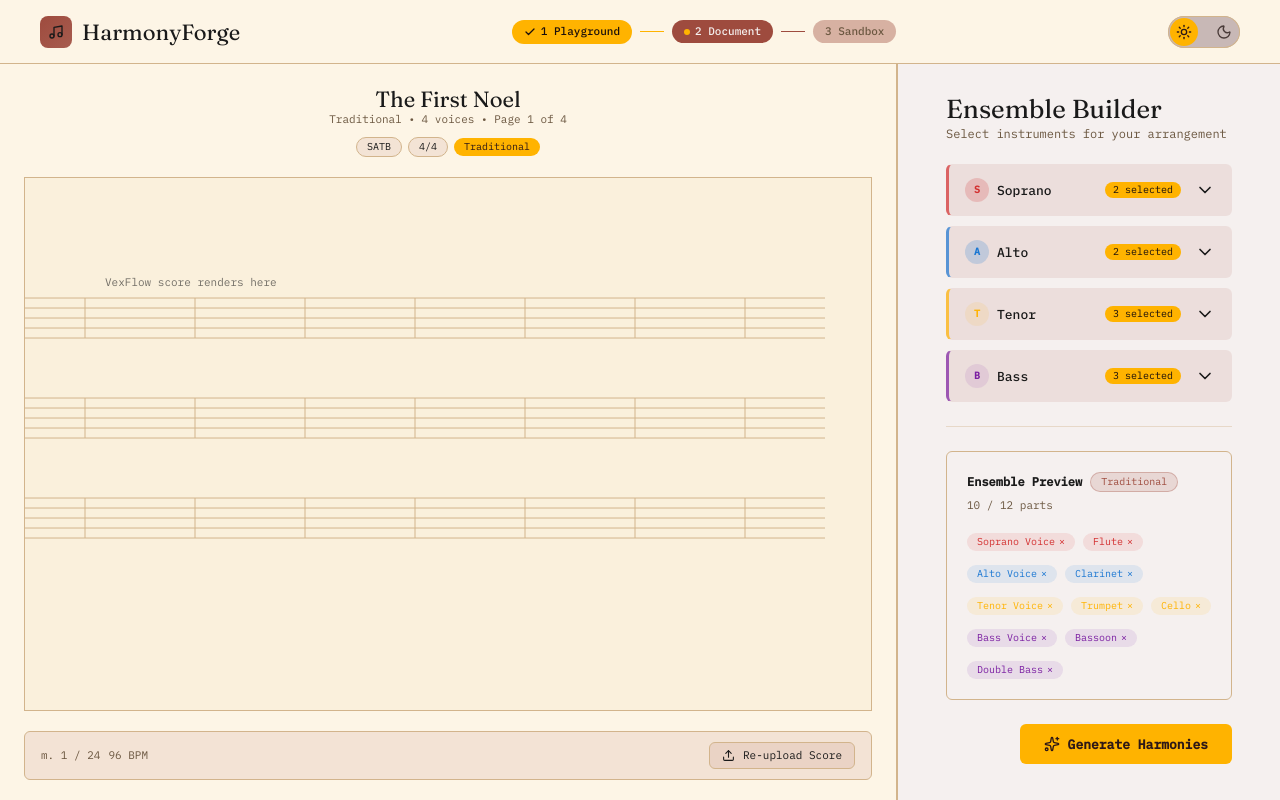
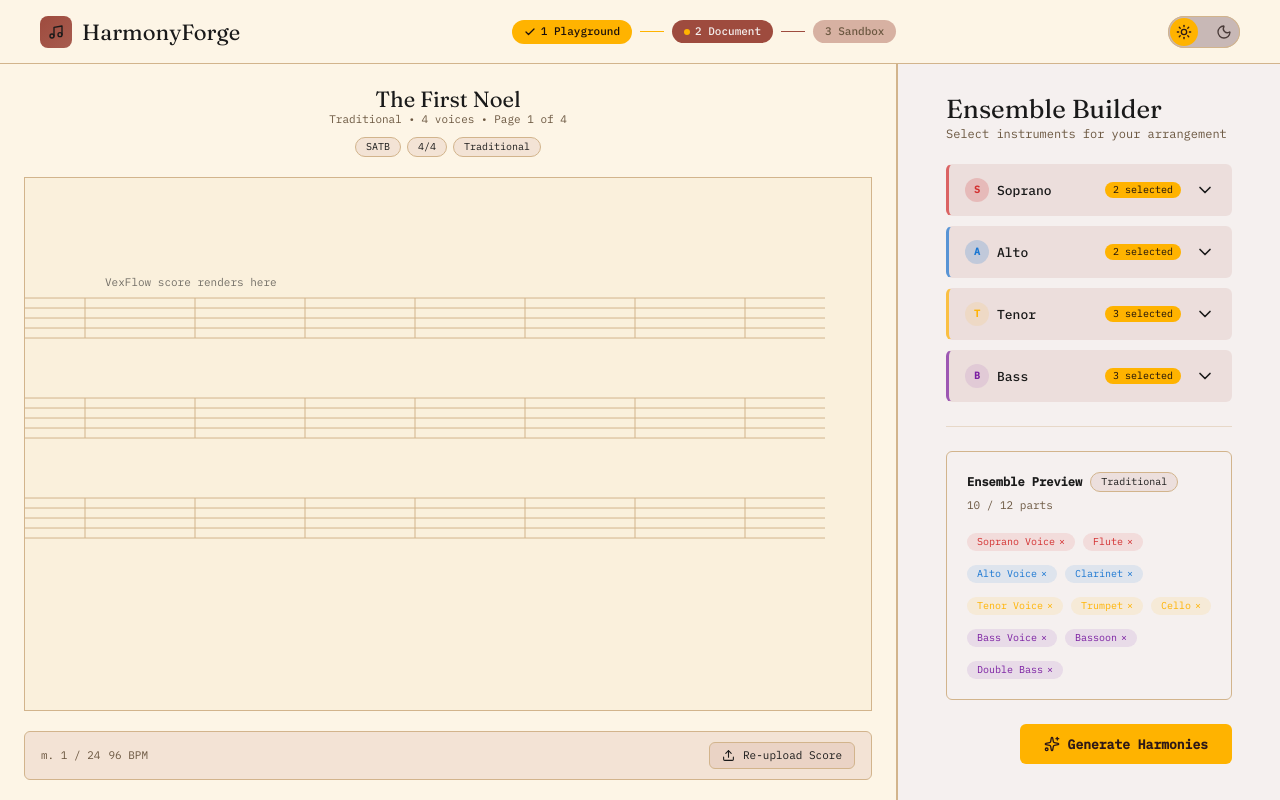
Before and after one commit to spatel54/harmony-forge-redesign, a Next.js app: page /document in a window 1280 px wide. Built offline with nearby package versions, Linux system fonts and the light colour scheme; a web font is replaced by a local one.

Commit message:
style: hide canvas highlight colors on inspector close and recolor Traditional tags

```diff
--- a/src/components/molecules/EnsemblePreviewCard.tsx
+++ b/src/components/molecules/EnsemblePreviewCard.tsx
@@ -45,15 +45,14 @@ export const EnsemblePreviewCard = React.forwardRef<
             >
               Ensemble Preview
             </span>
-            {/* "Traditional" style tag — same chip treatment as part chips */}
+            {/* "Traditional" style tag — unified treatment */}
             <span
-              className="inline-flex items-center rounded-full font-mono text-[10px] font-normal leading-none px-[10px] py-[4px]"
+              className="inline-flex items-center rounded-full font-mono text-[10px] font-normal leading-none px-[10px] py-[4px] border"
               style={{
-                color: "var(--hf-surface)",
+                color: "var(--hf-text-primary)",
                 backgroundColor:
-                  "color-mix(in srgb, var(--hf-surface) 15%, transparent)",
-                border:
-                  "1px solid color-mix(in srgb, var(--hf-surface) 30%, transparent)",
+                  "color-mix(in srgb, var(--hf-surface) 10%, transparent)",
+                borderColor: "var(--hf-detail)",
               }}
             >
               Traditional
--- a/src/components/organisms/ScoreCanvas.tsx
+++ b/src/components/organisms/ScoreCanvas.tsx
@@ -171,8 +171,9 @@ export const ScoreCanvas = React.forwardRef<HTMLDivElement, ScoreCanvasProps>(
             style={{ fill: "var(--hf-detail)" }}
           />
 
-          {/* ── Highlight overlays (drawn before notes so notes are on top) ── */}
-
+          {/* Highlight overlays (drawn before notes so notes are on top) ── */}
+          {showViolations && (
+            <>
               {/* BlueNoteHL: x:116 y:36 w:20 h:230 fill:#1976D21A stroke:#1976D2 r:2 */}
               <rect
                 x={116}
@@ -196,6 +197,8 @@ export const ScoreCanvas = React.forwardRef<HTMLDivElement, ScoreCanvasProps>(
                 stroke="#FFB300"
                 strokeWidth={1}
               />
+            </>
+          )}
 
           {/* ViolationOverlay: x:188 y:36 w:56 h:230 fill:violation/10 stroke:violation */}
           {showViolations && (
@@ -249,6 +252,8 @@ export const ScoreCanvas = React.forwardRef<HTMLDivElement, ScoreCanvasProps>(
         {/* ── Badges (HTML overlays for easier pointer-events) ──
             All 24×24 with r:12 (full circle)                    */}
 
+        {showViolations && (
+          <>
             {/* BlueBadge: x:114 y:24 fill:#1976D2 */}
             <div
               className="absolute flex items-center justify-center w-[24px] h-[24px] rounded-full"
@@ -276,6 +281,8 @@ export const ScoreCanvas = React.forwardRef<HTMLDivElement, ScoreCanvasProps>(
                 aria-hidden="true"
               />
             </div>
+          </>
+        )}
 
         {/* ViolBadge: x:220 y:24 fill:$semantic-violation */}
         {showViolations && (
--- a/src/components/organisms/ScorePreviewPanel.tsx
+++ b/src/components/organisms/ScorePreviewPanel.tsx
@@ -2,8 +2,7 @@ import React from "react";
 import { cn } from "@/lib/utils";
 import { PlaybackBar } from "@/components/molecules/PlaybackBar";
 
-export interface ScorePreviewPanelProps
-  extends React.HTMLAttributes<HTMLDivElement> {
+export interface ScorePreviewPanelProps extends React.HTMLAttributes<HTMLDivElement> {
   scoreTitle?: string;
   scoreMeta?: string;
   onReupload?: () => void;
@@ -73,7 +72,8 @@ export const ScorePreviewPanel = React.forwardRef<
               className="font-mono text-[10px] font-normal leading-none rounded-full px-[10px] py-[4px] border"
               style={{
                 color: "var(--hf-text-primary)",
-                backgroundColor: "color-mix(in srgb, var(--hf-surface) 10%, transparent)",
+                backgroundColor:
+                  "color-mix(in srgb, var(--hf-surface) 10%, transparent)",
                 borderColor: "var(--hf-detail)",
               }}
             >
@@ -86,20 +86,23 @@ export const ScorePreviewPanel = React.forwardRef<
               className="font-mono text-[10px] font-normal leading-none rounded-full px-[10px] py-[4px] border"
               style={{
                 color: "var(--hf-text-primary)",
-                backgroundColor: "color-mix(in srgb, var(--hf-surface) 10%, transparent)",
+                backgroundColor:
+                  "color-mix(in srgb, var(--hf-surface) 10%, transparent)",
                 borderColor: "var(--hf-detail)",
               }}
             >
               4/4
             </span>
 
-            {/* TagTrad — filled amber */}
+            {/* TagTrad */}
             <span
               role="listitem"
-              className="font-mono text-[10px] font-normal leading-none rounded-full px-[10px] py-[4px]"
+              className="font-mono text-[10px] font-normal leading-none rounded-full px-[10px] py-[4px] border"
               style={{
-                color: "var(--text-on-light)",
-                backgroundColor: "var(--hf-accent)",
+                color: "var(--hf-text-primary)",
+                backgroundColor:
+                  "color-mix(in srgb, var(--hf-surface) 10%, transparent)",
+                borderColor: "var(--hf-detail)",
               }}
             >
               Traditional
```
Lines whose indentation alone changed are shown as unchanged.
